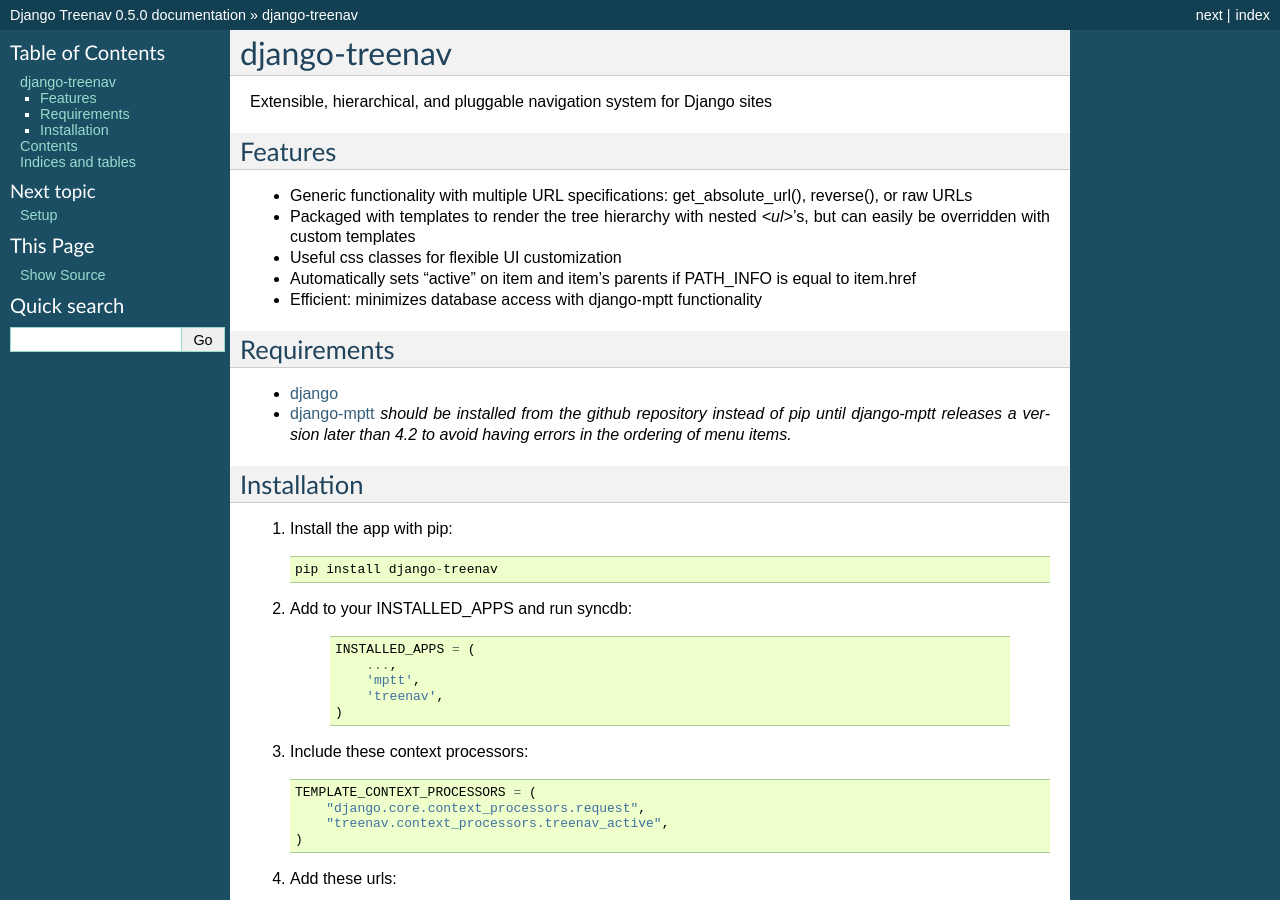
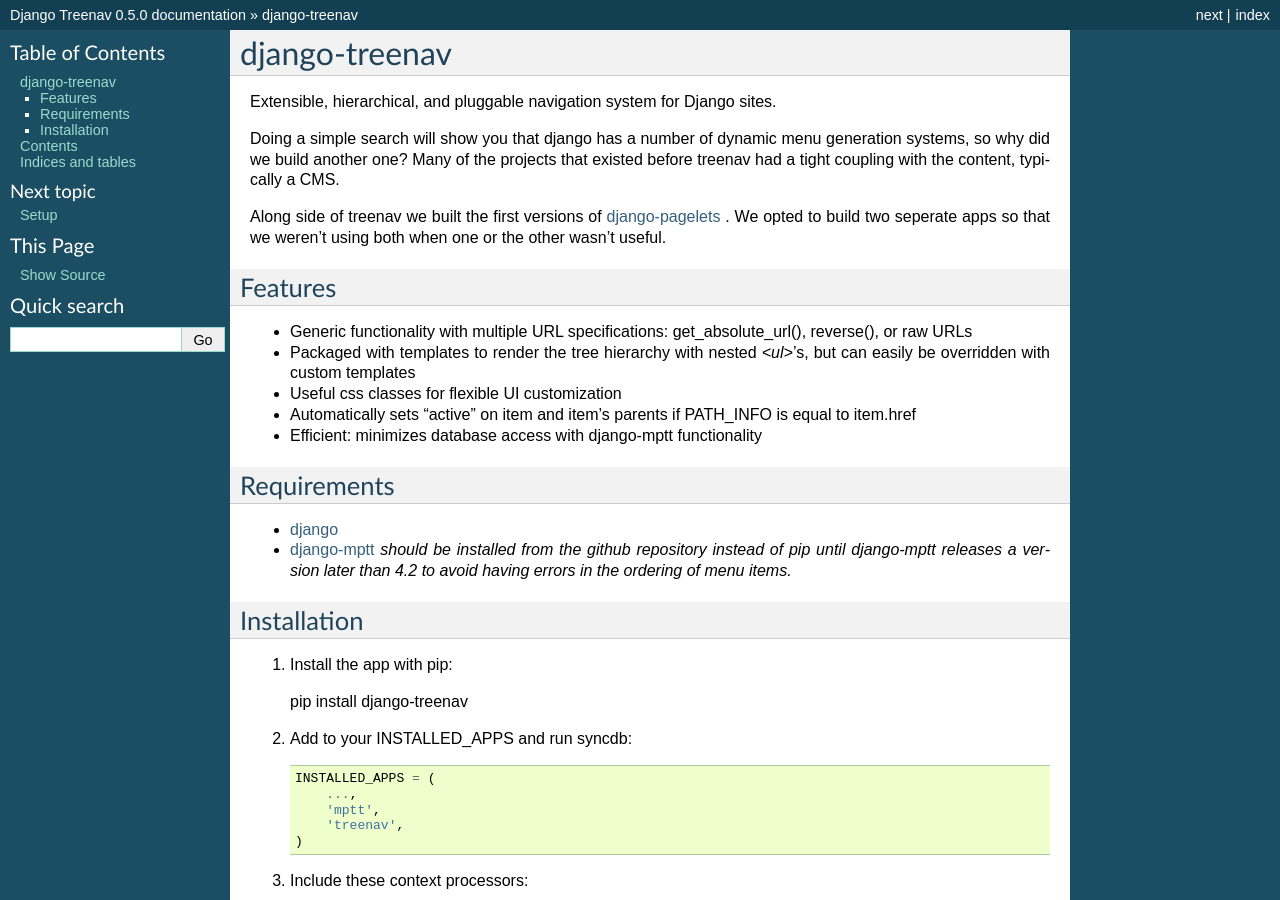
Before and after one commit to caktus/django-treenav, a Sphinx documentation site: the page built from docs/index.rst, in a window 1280 px wide and 900 px high. Built offline with Sphinx 7.4.7, drawn with Linux system fonts in a browser that asks for light colours.

Commit message:
Refactored docs

```diff
--- a/README.rst
+++ b/README.rst
@@ -1,7 +1,17 @@
 django-treenav
 ==============
 
-Extensible, hierarchical, and pluggable navigation system for Django sites
+Extensible, hierarchical, and pluggable navigation system for Django sites.
+
+Doing a simple search will show you that django has a number of dynamic
+menu generation systems, so why did we build another one?  Many of the projects
+that existed before treenav had a tight coupling with the content, typically a
+CMS.
+
+Along side of treenav we built the first versions of `django-pagelets
+<http://readthedocs.org/projects/django-pagelets/>`_
+.  We opted to build two seperate apps so that we weren't using both when one
+or the other wasn't useful.
 
 Features
 --------
@@ -24,22 +34,21 @@
 
 Installation
 ------------
+
+.. highlight:: python
+
 #.  Install the app with pip::
 
-        pip install django-treenav
+    pip install django-treenav
 
 
-#. Add to your INSTALLED_APPS and run syncdb:
+#. Add to your INSTALLED_APPS and run syncdb::
 
-    .. highlight:: python
-
-    ::
-
-        INSTALLED_APPS = (
-            ...,
-            'mptt',
-            'treenav',
-        )
+    INSTALLED_APPS = (
+        ...,
+        'mptt',
+        'treenav',
+    )
 
 
 #. Include these context processors::
--- a/docs/template_tags.rst
+++ b/docs/template_tags.rst
@@ -30,6 +30,8 @@
 `Menu HTML Example`_.  This is used for the most part internally and is the same
 as show_treenav except it takes in the model object instead of its slug and does
 not have a full_tree option.
+
+..  _html-example:
 
 Menu HTML Example
 -----------------
```
Also changed, not shown: docs/setup.rst (+5 -12 lines).
